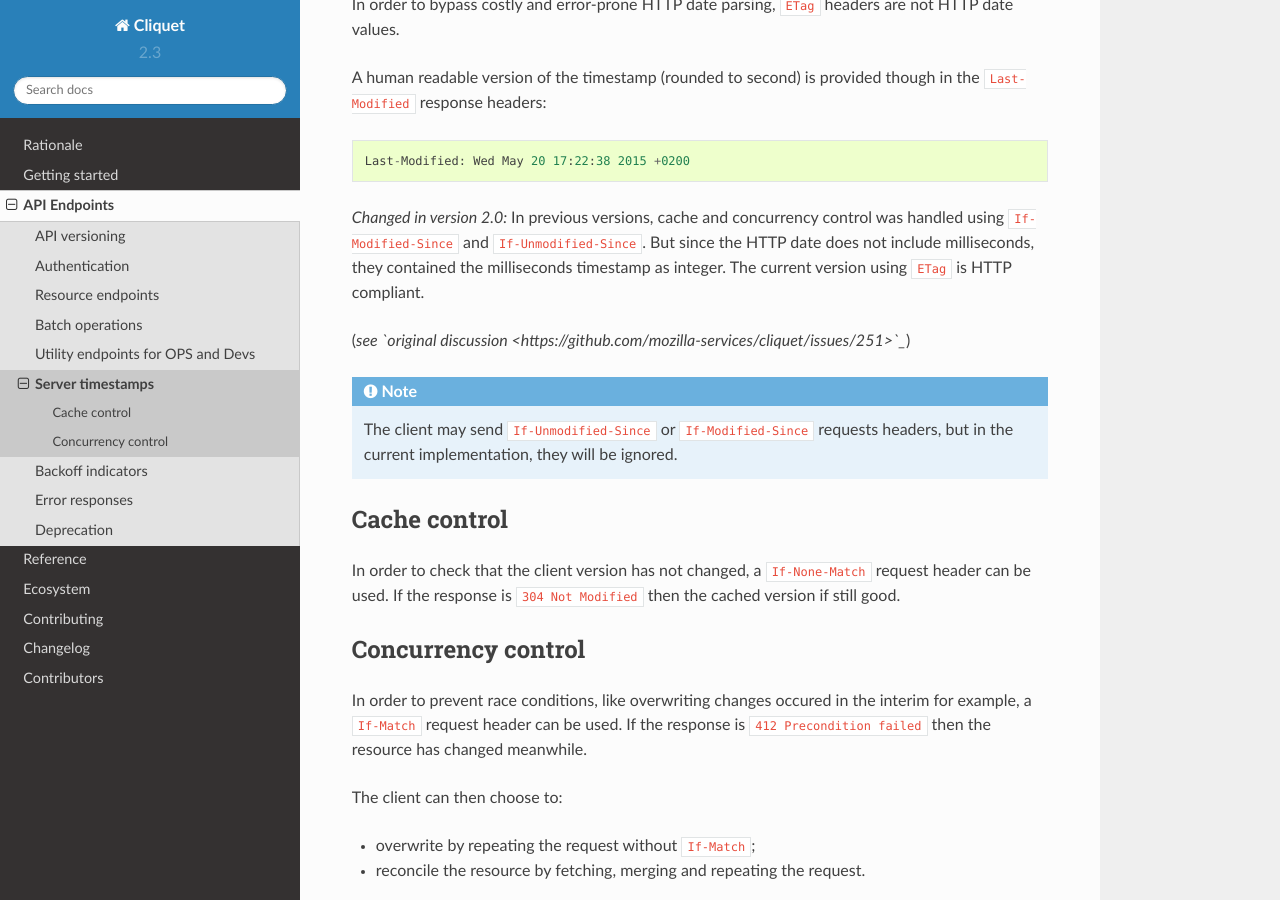
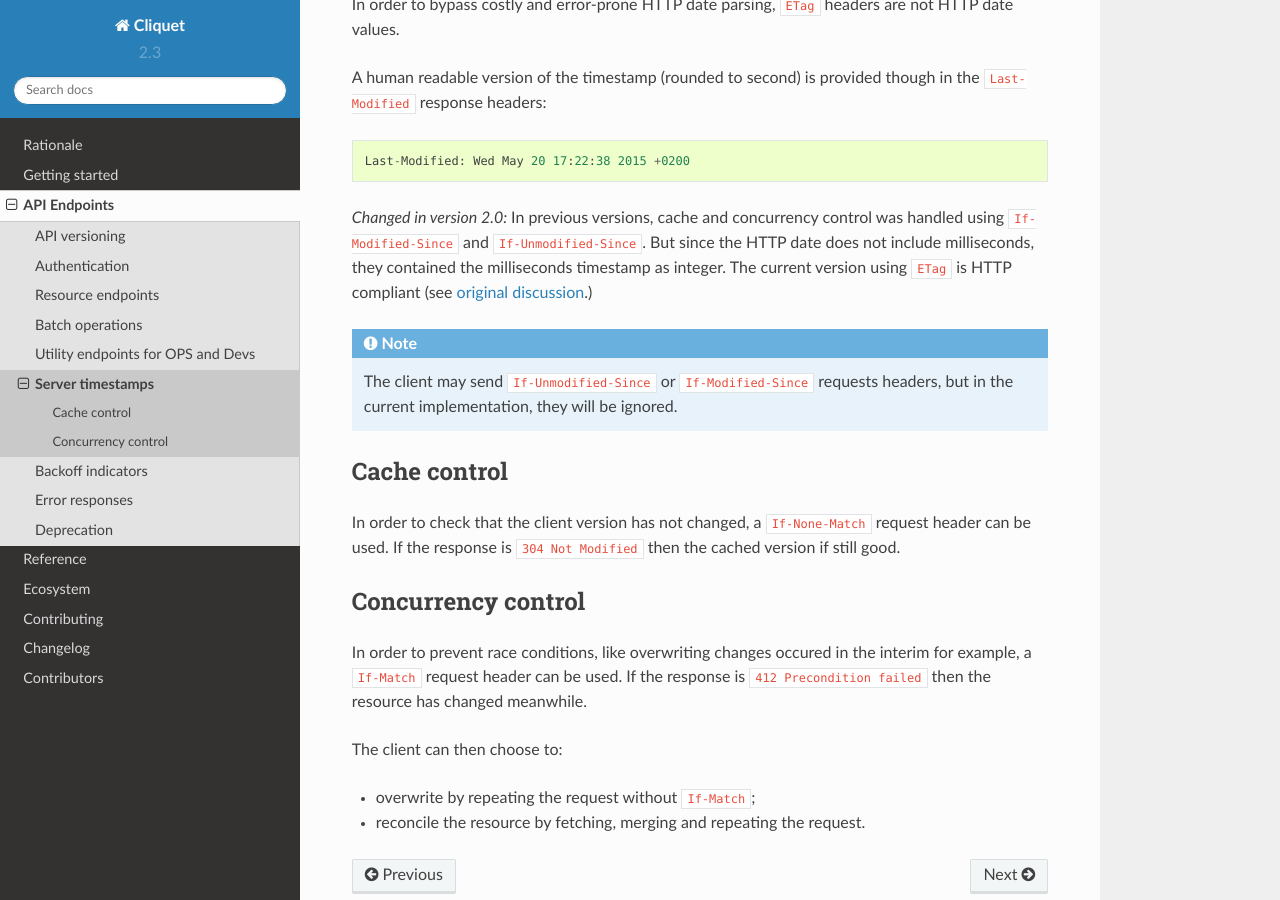
Before and after one commit to Kinto/kinto, a Sphinx documentation site: the page built from docs/api/timestamps.rst, in a window 1280 px wide and 900 px high, scrolled down 452 px. Built offline with Sphinx 7.4.7 and the Read the Docs theme 2.0.0, drawn with Linux system fonts in a browser that asks for light colours.

Commit message:
fixed broken link

```diff
--- a/docs/api/timestamps.rst
+++ b/docs/api/timestamps.rst
@@ -36,9 +36,8 @@ in the ``Last-Modified`` response headers:
     In previous versions, cache and concurrency control was handled using
     ``If-Modified-Since`` and ``If-Unmodified-Since``. But since the HTTP date
     does not include milliseconds, they contained the milliseconds timestamp as
-    integer. The current version using ``ETag`` is HTTP compliant.
-
-    (*see `original discussion <https://github.com/mozilla-services/cliquet/issues/251>`_*)
+    integer. The current version using ``ETag`` is HTTP compliant (see
+    `original discussion <https://github.com/mozilla-services/cliquet/issues/251>`_.)
 
 .. note::
 
```
